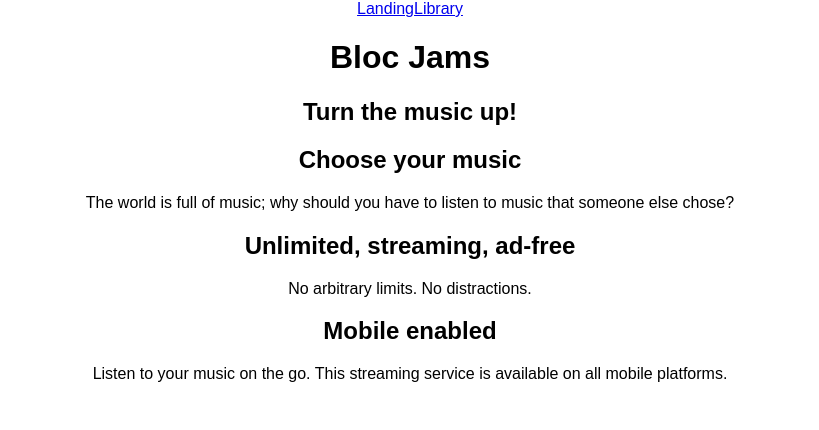
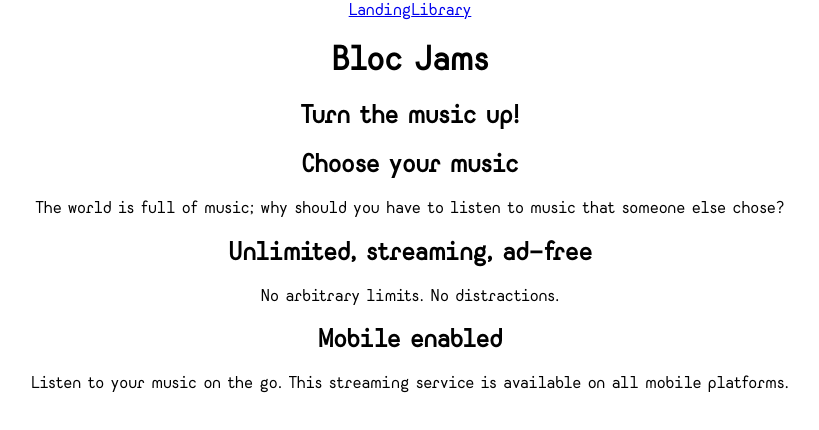
Before and after one commit to taylorking/bloc-jams-react, a React (Create React App) app: page / in a window 1280 px wide. Shown: the top 430 px of the page, without its empty margins (230-1049 px from the left). Built offline with nearby package versions, Linux system fonts and the light colour scheme.

Commit message:
RangeInputs Total Time

```diff
--- a/src/components/Album.js
+++ b/src/components/Album.js
@@ -6,9 +6,11 @@ import Ionicon from 'react-ionicons';
   class Album extends Component {
   constructor(props) {
        super(props);
+       formatTime;
 
        const album = albumData.find( album => {
        return album.slug === this.props.match.params.slug
+       return formatTime(this.props.currentTime)
      });
 
        this.state = {
@@ -120,7 +122,7 @@ import Ionicon from 'react-ionicons';
     this.setState({ volume: e.target.value });
   }
 
-  formatTime (seconds) {
+ formatTime (seconds) {
   var minutes = Math.round(seconds / 60);
   var seconds = seconds % 60;
   return minutes + ":" + Math.round(seconds);
--- a/src/components/PlayerBar.js
+++ b/src/components/PlayerBar.js
@@ -16,11 +16,11 @@ class PlayerBar extends Component {
         </button>
       </section>
       <section id="time-control">
-      <div className="current-time">{this.props.currentTime}</div>
+      <div className="current-time">{formatTime(this.props.currentTime)}</div>
          <input
            type="range"
            className="seek-bar"
-           value={(this.props.currentTime / this.props.duration) || 0}
+           value={formatTime(this.props.currentTime / this.props.duration) || 0}
            max="1"
            min="0"
            step="0.01"
--- a/src/index.css
+++ b/src/index.css
@@ -1,5 +1,14 @@
+@font-face {
+    font-family: "myFirstFont";
+    src:url("./Pinopolis.otf");
+}
+
 body {
   margin: 0;
   padding: 0;
-  font-family: sans-serif;
+  font-family: "myFirstFont";
 }
+
+Pinopolis{
+    font-family:"myFirstFont";
+}
```
Also changed, not shown: src/Pinopolis.otf (added).
